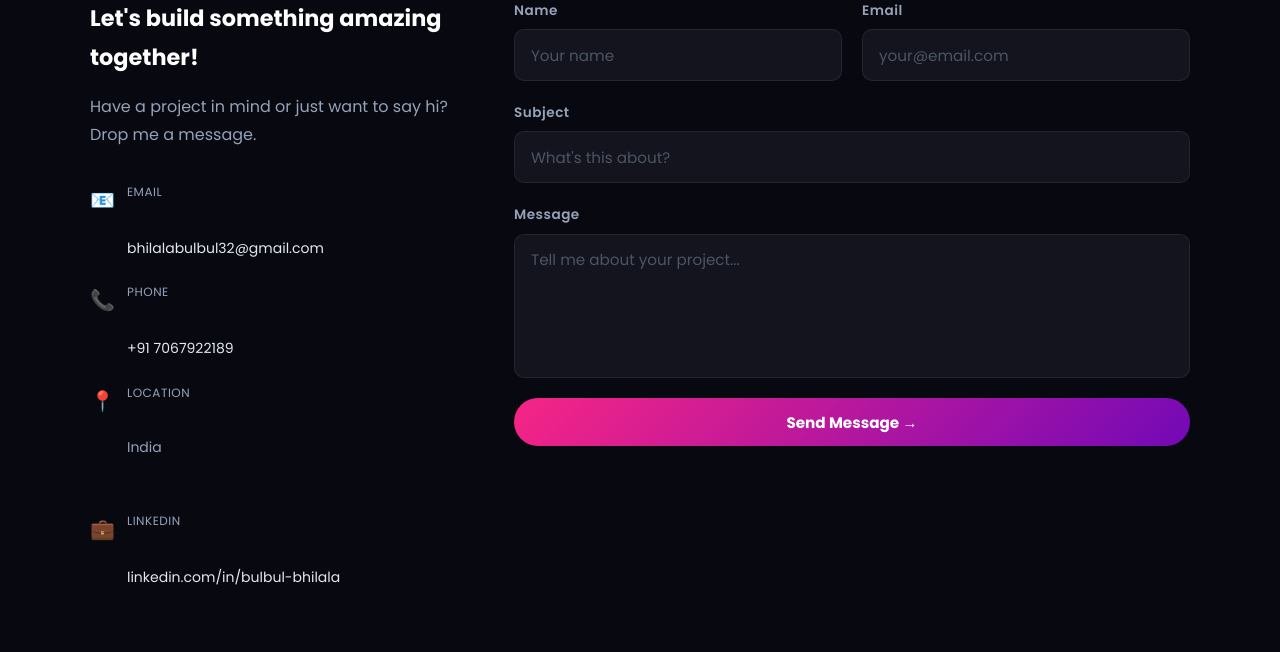
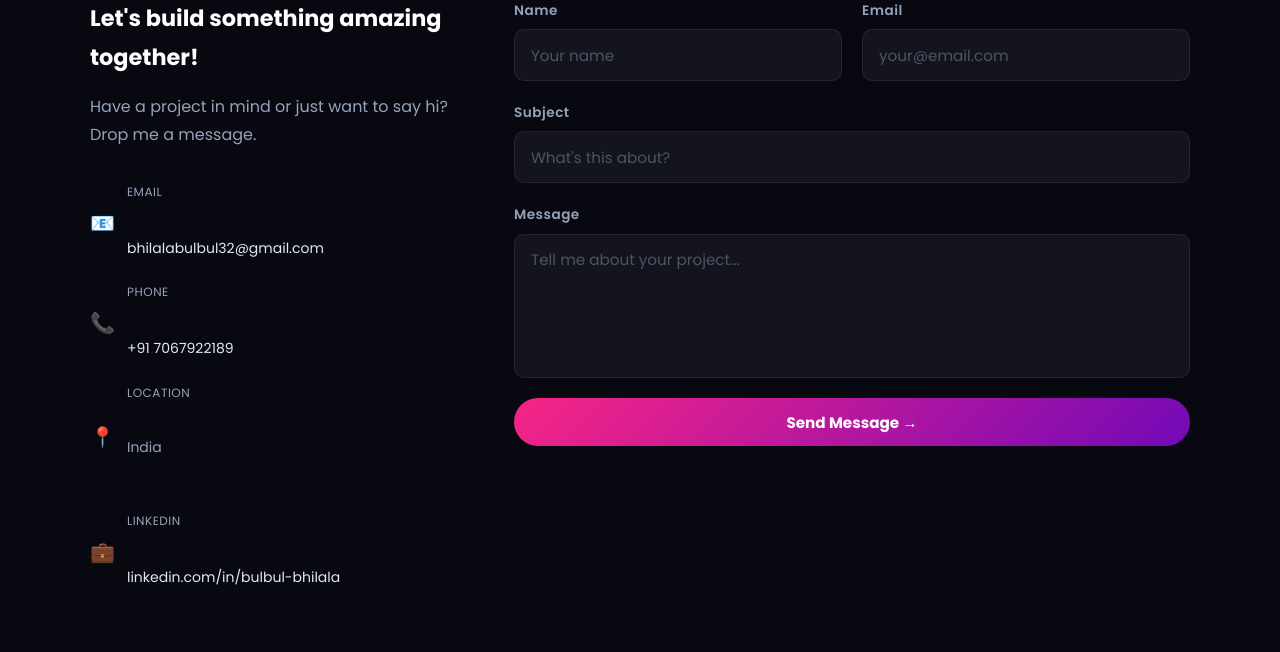
Before and after one commit to Bulbulbhilala-bq/my-portfolio, a Flask app: page / in a window 1280 px wide. Shown: the part 2217-2869 px from the top of the page. Run offline with Flask 3, Linux system fonts and the light colour scheme.

Commit message:
fix contact alignment

```diff
--- a/static/style.css
+++ b/static/style.css
@@ -299,7 +299,17 @@ em { color: var(--pink); font-style: normal; }
 .contact-value:hover {
   color: var(--accent-color);
 }
+.contact-item {
+  display: flex;
+  align-items: center;  /* ye change karo — flex-start tha pehle */
+  gap: 12px;
+}
 
+.contact-icon {
+  font-size: 20px;
+  line-height: 1;
+  flex-shrink: 0;
+}
 @media (max-width: 480px) {
   .hero-left h1 { font-size: 2.2rem; }
   .btn { padding: .7rem 1.5rem; font-size: .85rem; }
```
